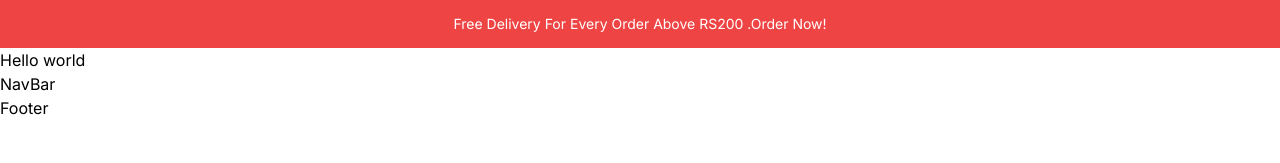
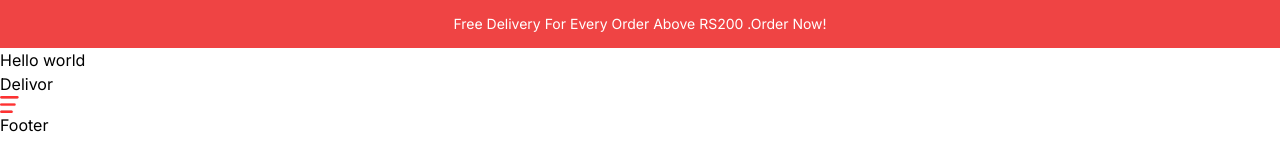
Before and after one commit to Ajay-v44/Delivor, a Next.js app: page / in a window 1280 px wide. Shown: the top 163 px of the page. Built offline with nearby package versions, Linux system fonts and the light colour scheme.

Commit message:
Added meu to navbar

```diff
--- a/app/components/Menu.tsx
+++ b/app/components/Menu.tsx
@@ -4,7 +4,9 @@ import React from 'react'
 const Menu = () => {
   return (
     <div>
+
         <Image src="/open.png" alt="" width={20} height={20}/>
+
     </div>
   )
 }
--- a/app/components/NavBar.tsx
+++ b/app/components/NavBar.tsx
@@ -1,8 +1,18 @@
+import Link from 'next/link'
 import React from 'react'
+import Menu from './Menu'
 
 const NavBar = () => {
   return (
-    <div>NavBar</div>
+    <div>{/* LOGO */}
+    <div>
+      <Link >Delivor</Link>
+    </div>
+    {/*MOBILE MENU */}
+    <div>
+      <Menu/>
+    </div>
+    </div>
   )
 }
 
```
